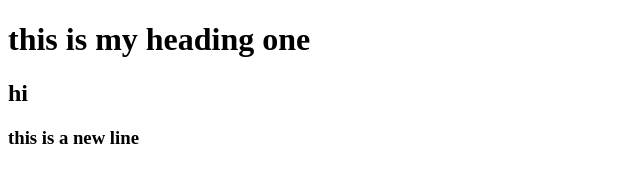
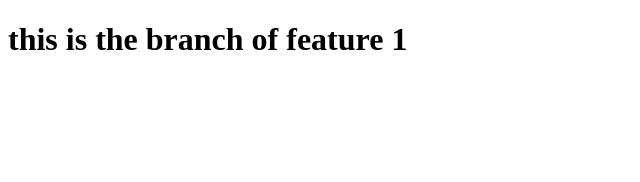
Before and after one commit to nikhildoodam/mynewrepo, a plain HTML site: page index.html in a window 1280 px wide. Shown: the whole page, without its empty margins (0-640 px from the left). Drawn offline with Linux system fonts and the light colour scheme.

Commit message:
created new feature

```diff
--- a/index.html
+++ b/index.html
@@ -6,10 +6,8 @@
     <title>Document</title>
 </head>
 <body>
-    <h1>
-        this is my heading one
-    </h1>
-    <h2>hi</h2>
-    <h3>this is a new line</h3>
+  <h1>
+    this is the branch of feature 1
+  </h1>
 </body>
 </html>
```
